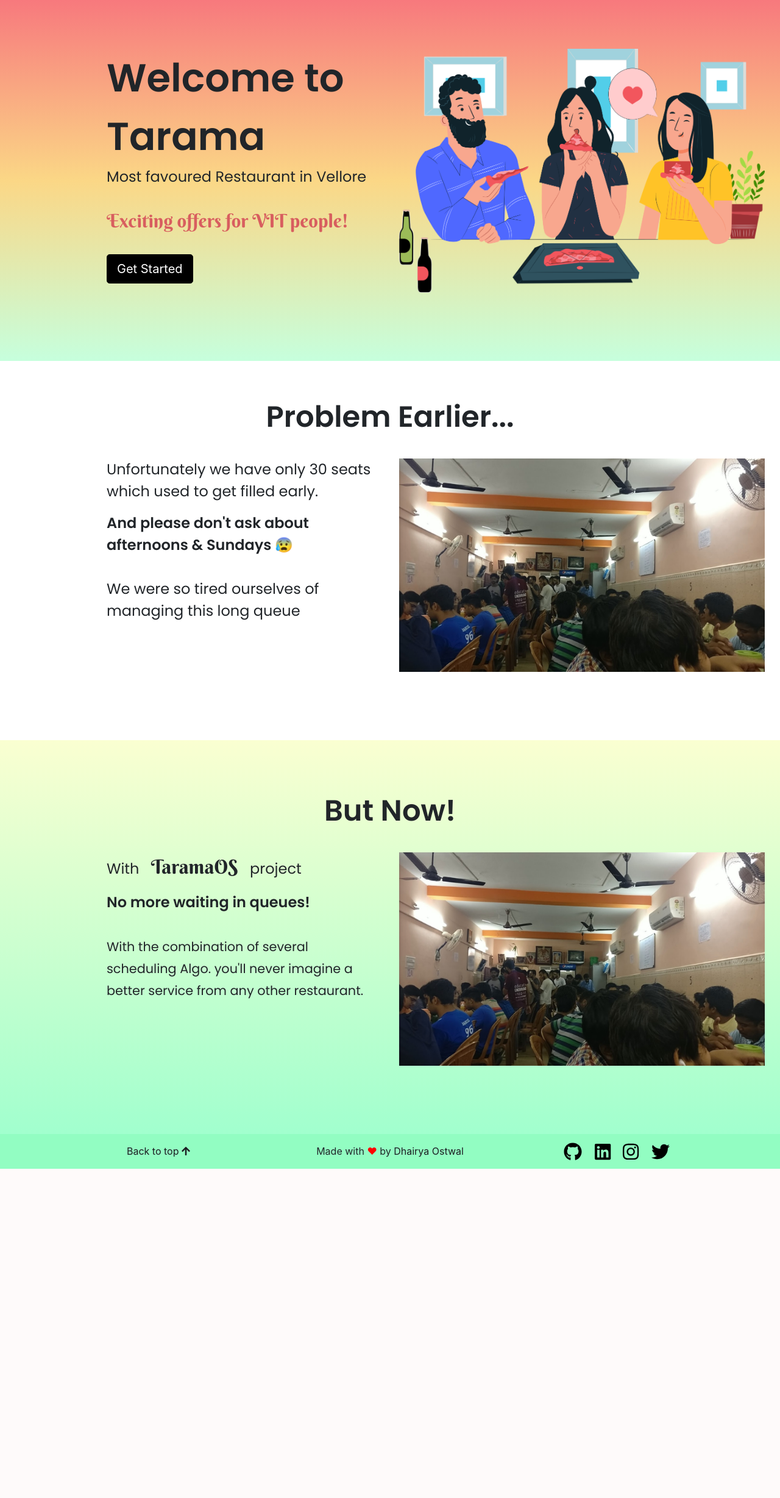
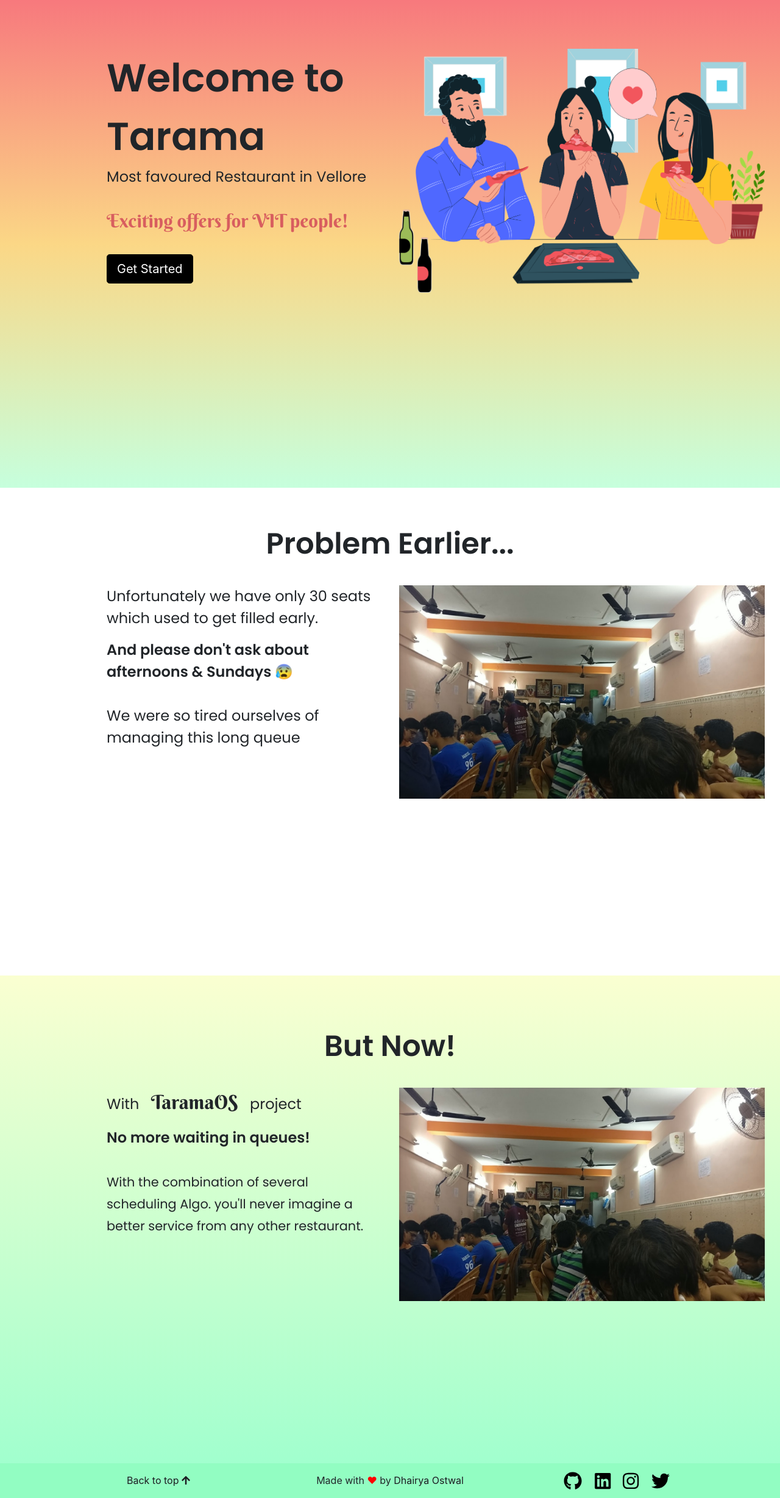
Before and after one commit to dhairyaostwal/Tarama-OS, a Flask app: page / in a window 1280 px wide. Shown: the part 66-2523 px from the top of the page at 61% size. Before the commit the page ends 1983 px from the top, so only its background shows below. Run offline with Flask 2, Linux system fonts and the light colour scheme; some libraries are stand-ins or nearby versions.

Commit message:
Updated heights of section

```diff
--- a/static/style.css
+++ b/static/style.css
@@ -14,6 +14,7 @@ E1E6E1
     padding-right:10rem;
     padding-top:5rem;
     padding-bottom:7rem;
+    height: 100vh;
     background: #C6FFDD;  /* fallback for old browsers */
     background: -webkit-linear-gradient(to right, #f7797d, #FBD786, #C6FFDD);  /* Chrome 10-25, Safari 5.1-6 */
     background: linear-gradient(to bottom, #f7797d, #FBD786, #C6FFDD); /* W3C, IE 10+/ Edge, Firefox 16+, Chrome 26+, Opera 12+, Safari 7+ */
@@ -49,6 +50,7 @@ E1E6E1
     padding-right: 10rem;
     padding-top: 3.5rem;
     padding-bottom: 7rem;
+    height: 100vh;
 }
 
 .sectionHeading{
@@ -70,6 +72,7 @@ E1E6E1
     padding-right:10rem;
     padding-top:5rem;
     padding-bottom:7rem;
+    height: 100vh;
     background: #A1FFCE;  /* fallback for old browsers */
     background: -webkit-linear-gradient(to bottom, #FAFFD1, #A1FFCE);  /* Chrome 10-25, Safari 5.1-6 */
     background: linear-gradient(to bottom, #FAFFD1, #A1FFCE); /* W3C, IE 10+/ Edge, Firefox 16+, Chrome 26+, Opera 12+, Safari 7+ */
```
